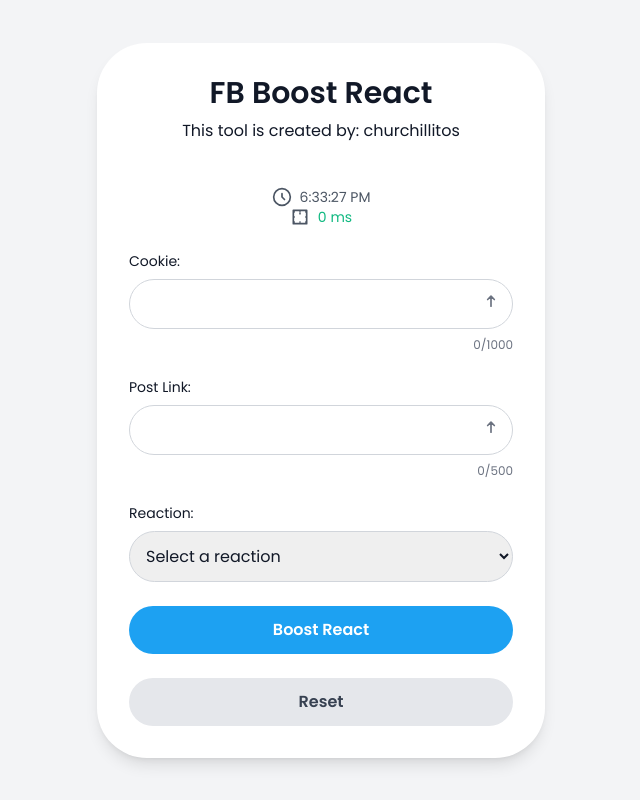
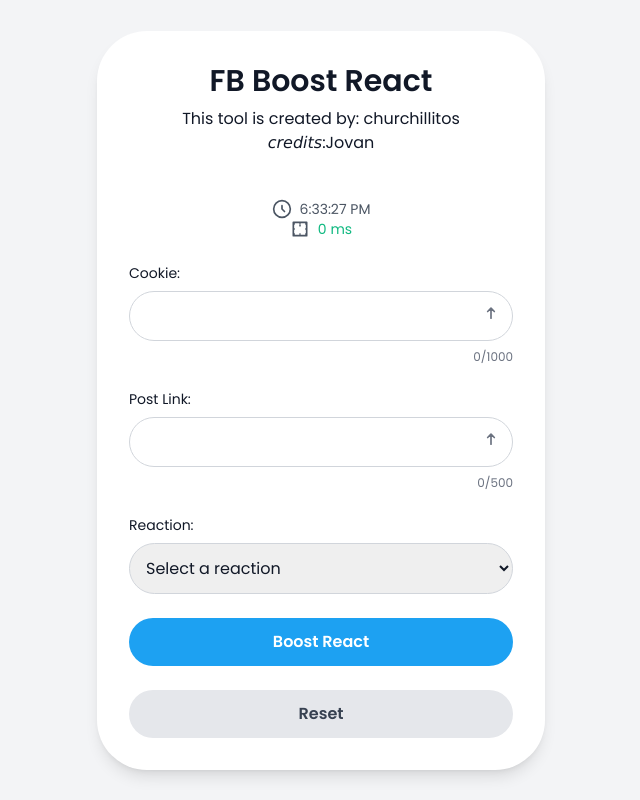
Before and after one commit to yhanaalvarez/Rpliker, a plain HTML site: page index.html in a window 1280 px wide. Shown: the whole page, without its empty margins (319-959 px from the left). Drawn offline with nearby package versions, Linux system fonts and the light colour scheme.

Commit message:
Update index.html

```diff
--- a/index.html
+++ b/index.html
@@ -189,7 +189,7 @@
 <body class="bg-gray-100 dark:bg-gray-900 text-gray-900 dark:text-gray-100 min-h-screen flex items-center justify-center px-4 font-sans transition-all duration-500">
   <div class="bg-white dark:bg-gray-800 p-8 rounded-bubble shadow-lg w-full max-w-md animate-fadeIn">
     <h1 class="text-3xl font-bold mb-2 text-center animated" data-animation="slideIn">FB Boost React</h1>
-    <p style="text-align: center;">This tool is created by: churchillitos</p>
+    <p style="text-align: center;">This tool is created by: churchillitos 𝘤𝘳𝘦𝘥𝘪𝘵𝘴:Jovan</p>
     <p class="text-center text-sm mb-6 text-gray-600 dark:text-gray-300 animated" data-animation="fadeIn">Boost reactions on your Facebook post with ease!</p>
     <div class="text-center mb-4 animated" data-animation="slideIn">
       <div id="time" class="time-icon text-sm text-gray-600 dark:text-gray-300">
```
